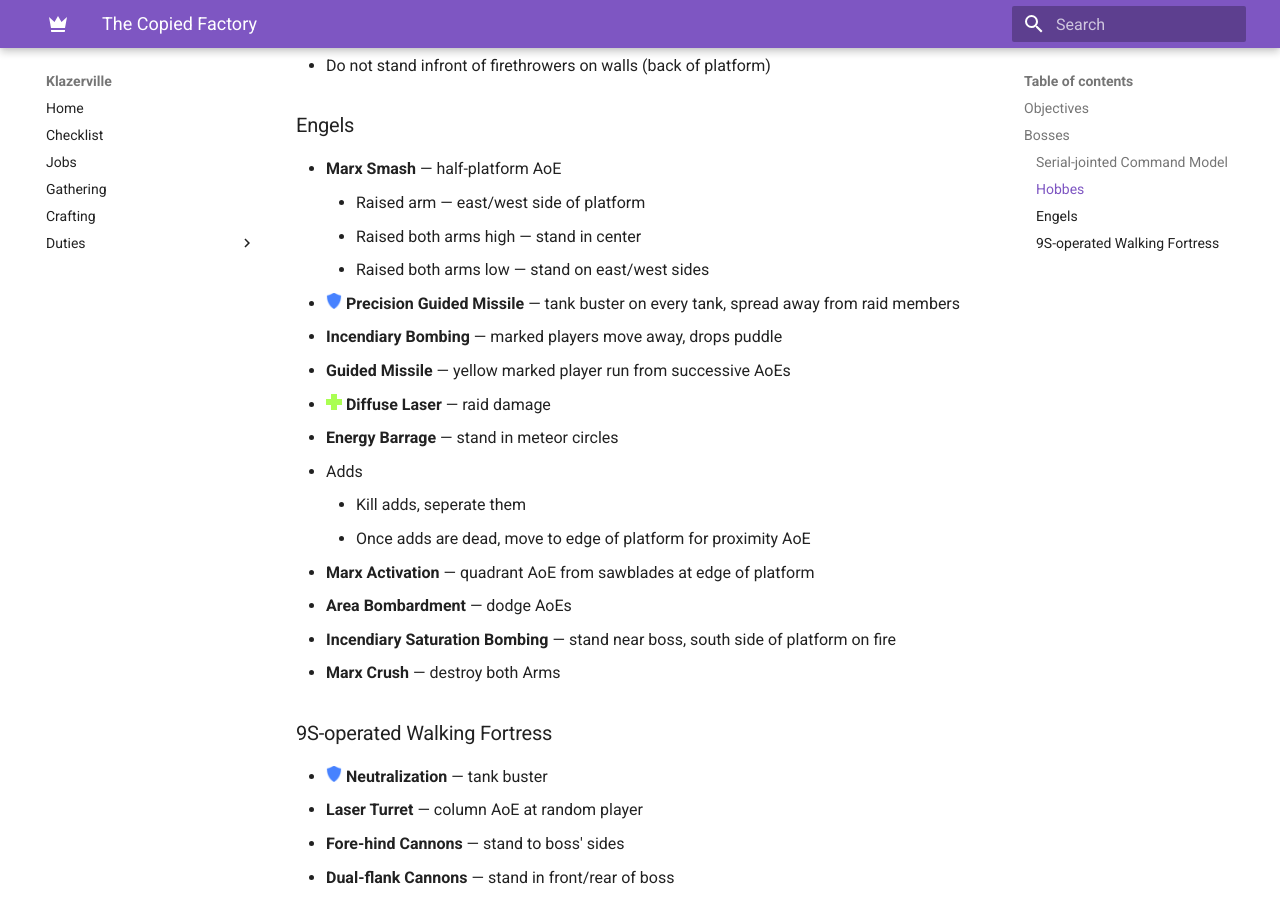
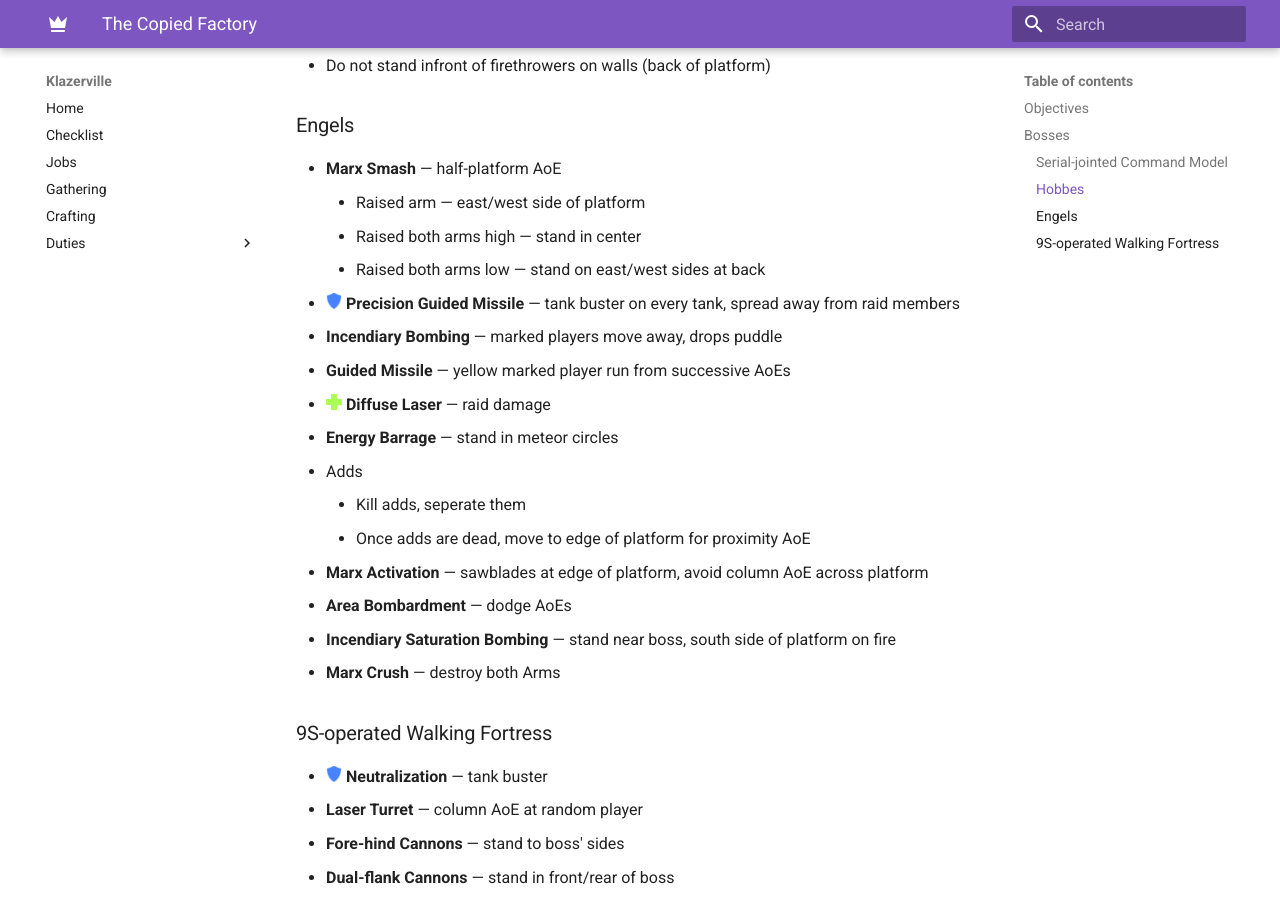
Before and after one commit to haothitran/klazerville, an MkDocs documentation site: the page built from docs/duties/alliance-raids/shadowbringers/the-copied-factory.md, in a window 1280 px wide and 900 px high, scrolled down 1608 px. Built offline with MkDocs 1.6.1 and Material for MkDocs 9.7.7, drawn with Linux system fonts in a browser that asks for light colours.

Commit message:
Updated The Copied Factory page

```diff
--- a/docs/duties/alliance-raids/shadowbringers/the-copied-factory.md
+++ b/docs/duties/alliance-raids/shadowbringers/the-copied-factory.md
@@ -56,7 +56,7 @@ Each alliance will deal with different mechanics.
 - **Marx Smash** — half-platform AoE
     - Raised arm — east/west side of platform
     - Raised both arms high — stand in center
-    - Raised both arms low — stand on east/west sides
+    - Raised both arms low — stand on east/west sides at back
 - ![](/assets/icons/role-tank.png) **Precision Guided Missile** — tank buster on every tank, spread away from raid members
 - **Incendiary Bombing** — marked players move away, drops puddle
 - **Guided Missile** — yellow marked player run from successive AoEs
@@ -65,7 +65,7 @@ Each alliance will deal with different mechanics.
 - Adds
     - Kill adds, seperate them
     - Once adds are dead, move to edge of platform for proximity AoE
-- **Marx Activation** — quadrant AoE from sawblades at edge of platform
+- **Marx Activation** — sawblades at edge of platform, avoid column AoE across platform
 - **Area Bombardment** — dodge AoEs
 - **Incendiary Saturation Bombing** — stand near boss, south side of platform on fire
 - **Marx Crush** — destroy both Arms
```
